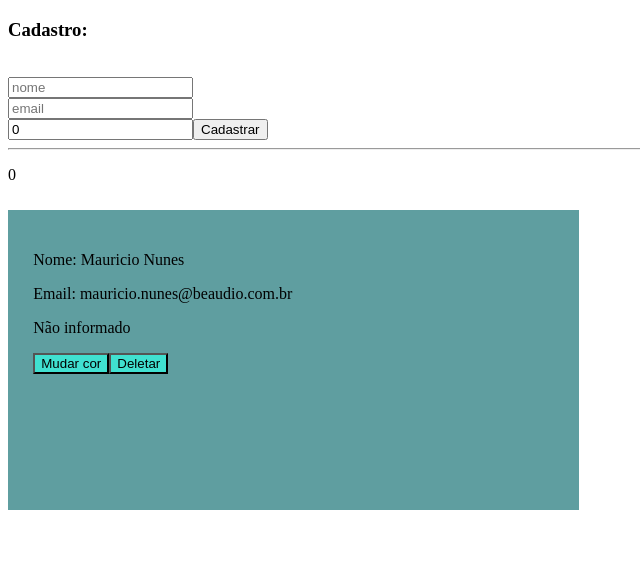
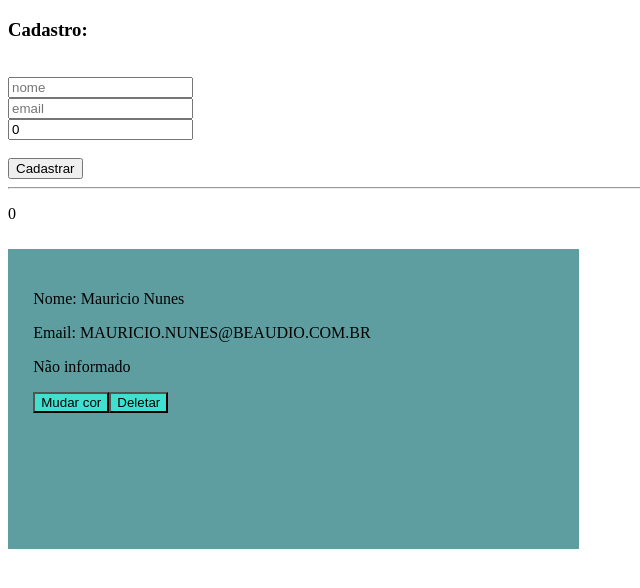
Before and after one commit to mauricom97/starting_vue, a Vue app: page / in a window 1280 px wide. Shown: the top 588 px of the page, without its empty margins (0-640 px from the left). Built offline with nearby package versions, Linux system fonts and the light colour scheme.

Commit message:
filters aula 19

```diff
--- a/src/App.vue
+++ b/src/App.vue
@@ -4,7 +4,7 @@
     <small id="nomeErro" v-show="deuErro">Nenhum dos campos pode ficar em branco!</small><br>
     <input type="text" placeholder="nome" v-model="nomeField"><br>
     <input type="text" placeholder="email" v-model="emailField"><br>
-    <input type="number" placeholder="idade" v-model="idadeField">
+    <input type="number" placeholder="idade" v-model="idadeField"><br><br>
     <button @click="cadastrarUsuario">Cadastrar</button>
     <hr>
 
--- a/src/components/cliente.vue
+++ b/src/components/cliente.vue
@@ -1,7 +1,7 @@
 <template>
     <div :class="{'cliente': !isPremium, 'cliente-premium': isPremium}">
         <p>Nome:  {{cliente.nome}}</p>
-        <p>Email: {{cliente.email}}</p>
+        <p>Email: {{cliente.email | processarEmail}}</p>
         <p v-if="2 == 3">Idade: {{cliente.idade}}</p>
         <p v-else>Não informado</p>
         <button @click="mudarCor($event)">Mudar cor</button>
@@ -35,6 +35,11 @@ export default {
             console.log('Testando para valer')
             alert("Isso é um alert")
         }
+    },
+    filters: {
+        processarEmail: function(value){
+            return value.toUpperCase();
+        }
     }
 
 }
```
